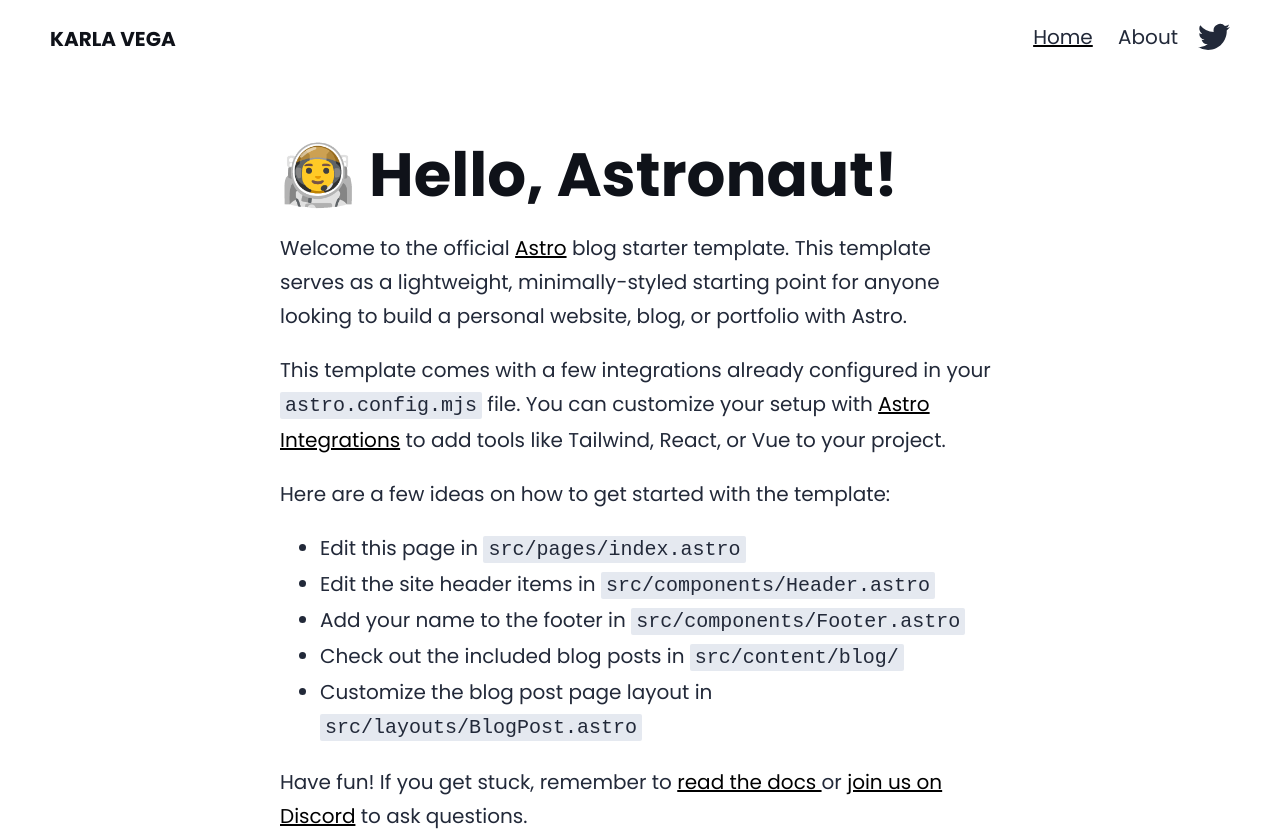
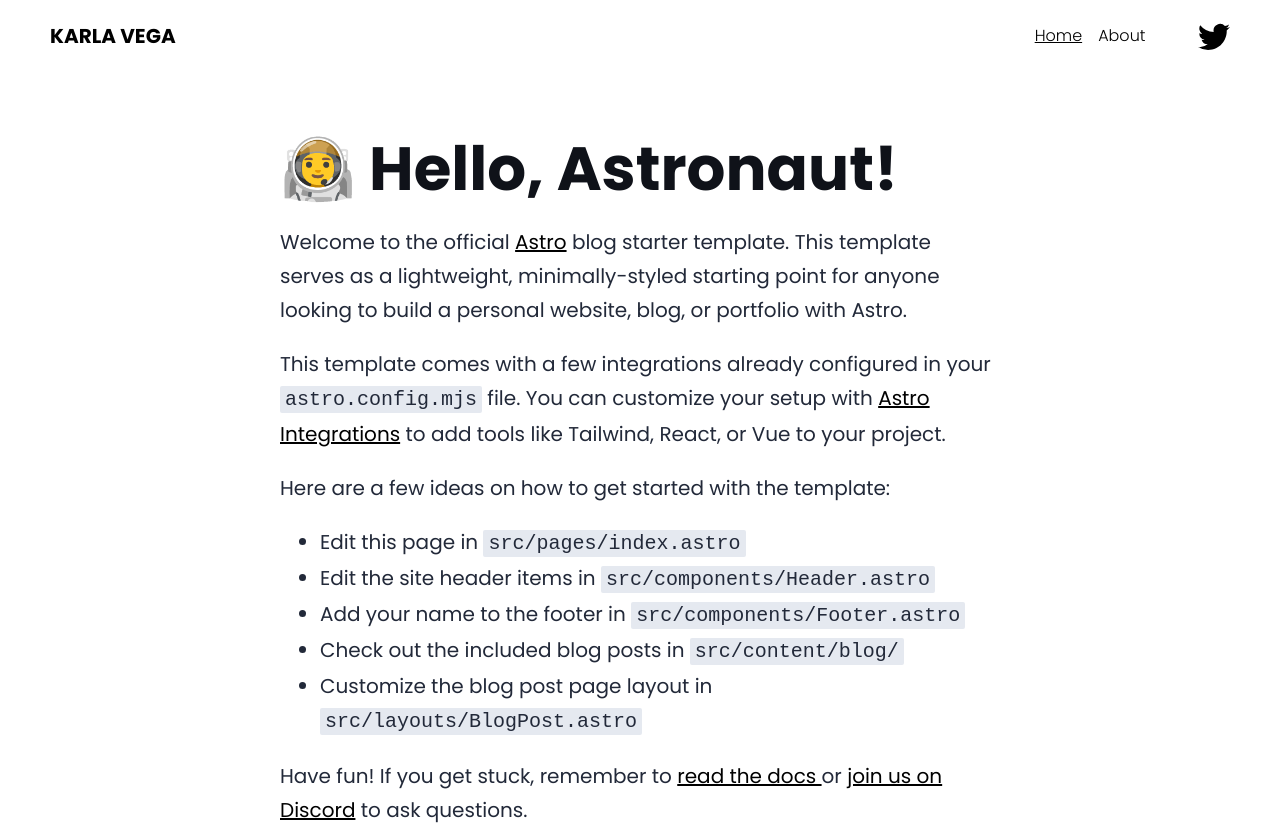
Before and after one commit to jonathangomz/karlavega, an Astro site: page / in a window 1280 px wide. Shown: the top 836 px of the page. Built offline with nearby package versions, Linux system fonts and the light colour scheme; Astro itself is replaced by a stand-in of ours.

Commit message:
Update header fonts

```diff
--- a/src/components/Header.astro
+++ b/src/components/Header.astro
@@ -1,11 +1,13 @@
 ---
 import HeaderLink from './HeaderLink.astro';
-import { SITE_LOGO, SITE_TITLE } from '../consts';
+import { SITE_LOGO } from '../consts';
 ---
 
 <header>
 	<nav>
-		<h2><a href="/">{SITE_LOGO}</a></h2>
+		<h2>
+			<a href="/">{SITE_LOGO}</a>
+		</h2>
 		<div class="menu_links">
 			<div class="internal-links">
 				<HeaderLink href="/">Home</HeaderLink>
@@ -39,11 +41,6 @@
 	h2 a.active {
 		text-decoration: none;
 	}
-
-	.menu_links {
-		display: flex;
-	}
-
 	nav {
 		display: flex;
 		align-items: center;
@@ -51,14 +48,18 @@
 	}
 	nav a {
 		padding: 1em 0.5em;
-		color: var(--black);
-		border-bottom: 4px solid transparent;
-		text-decoration: none;
 	}
-	nav a.active {
-		text-decoration: underline var(--accent);
-		font-weight: normal;
+
+	.menu_links {
+		display: flex;
+		gap: 2.7vw;
 	}
+
+	.internal-links {
+		display: flex;
+		align-items: center;
+	}
+
 	.social-links,
 	.social-links a {
 		display: flex;
--- a/src/components/HeaderLink.astro
+++ b/src/components/HeaderLink.astro
@@ -15,11 +15,13 @@
 </a>
 <style>
 	a {
+		color: var(--accent);
+		font-size: 1rem;
+		font-weight: 300;
 		display: inline-block;
 		text-decoration: none;
 	}
 	a.active {
-		font-weight: bolder;
-		text-decoration: underline;
+		text-decoration: underline var(--accent);
 	}
 </style>
```
